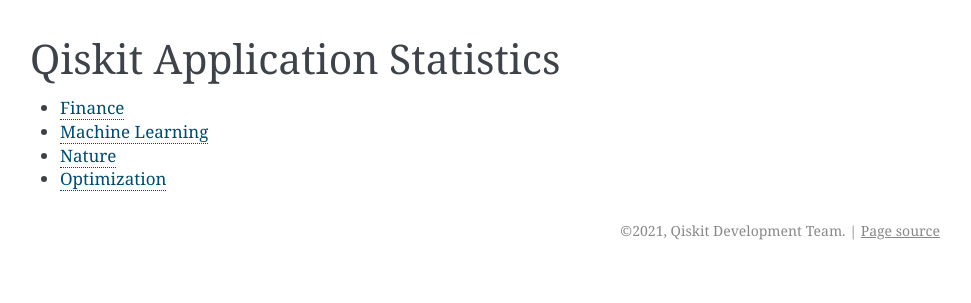
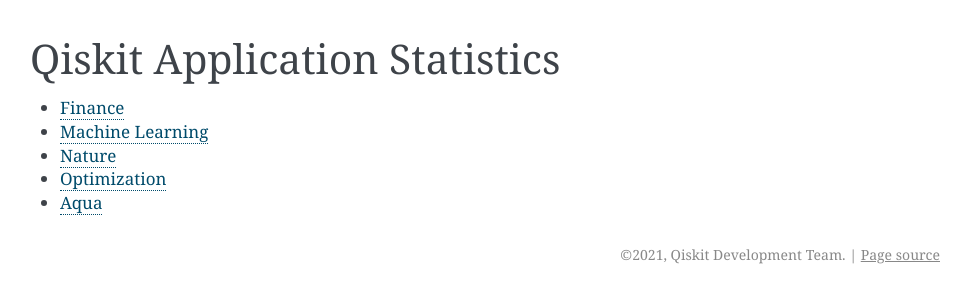
Before and after one commit to manoelmarques/app-stats, a Sphinx documentation site: the page built from docs/index.rst, in a window 1280 px wide. Shown: the top 303 px of the page, without its empty margins (170-1141 px from the left). Built offline with Sphinx 7.4.7, drawn with Linux system fonts in a browser that asks for light colours.

Commit message:
Add Aqua

```diff
--- /dev/null
+++ b/docs/aqua/index.rst
@@ -0,0 +1,3 @@
+######################
+Qiskit Aqua Statistics
+######################
--- a/docs/index.rst
+++ b/docs/index.rst
@@ -9,3 +9,4 @@ Qiskit Application Statistics
   Machine Learning <machine_learning/index>
   Nature <nature/index>
   Optimization <optimization/index>
+  Aqua <aqua/index>
```
